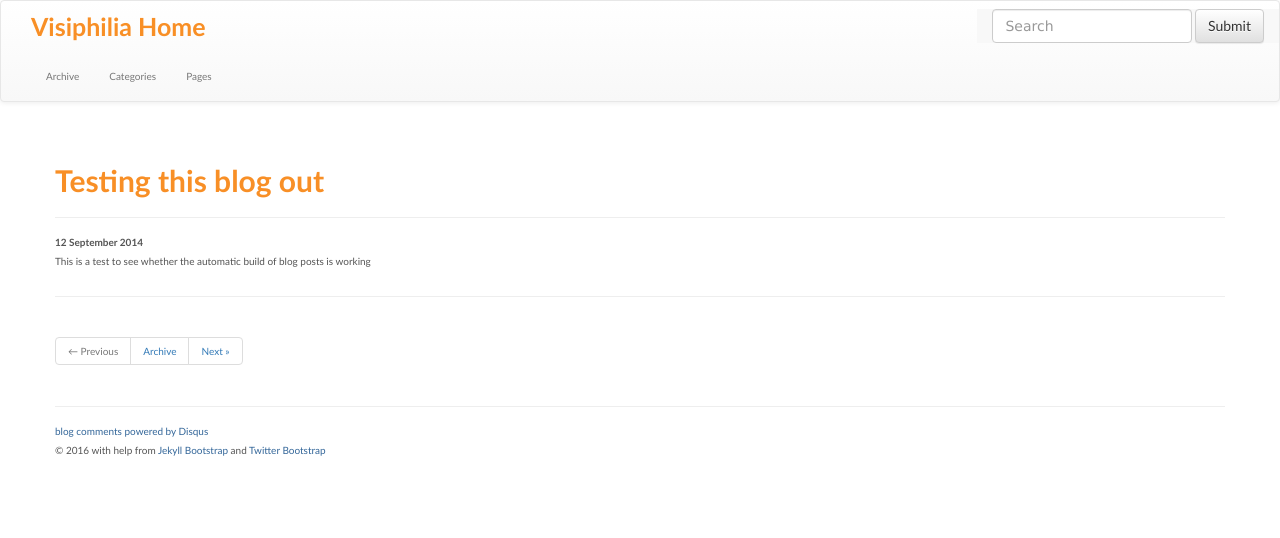
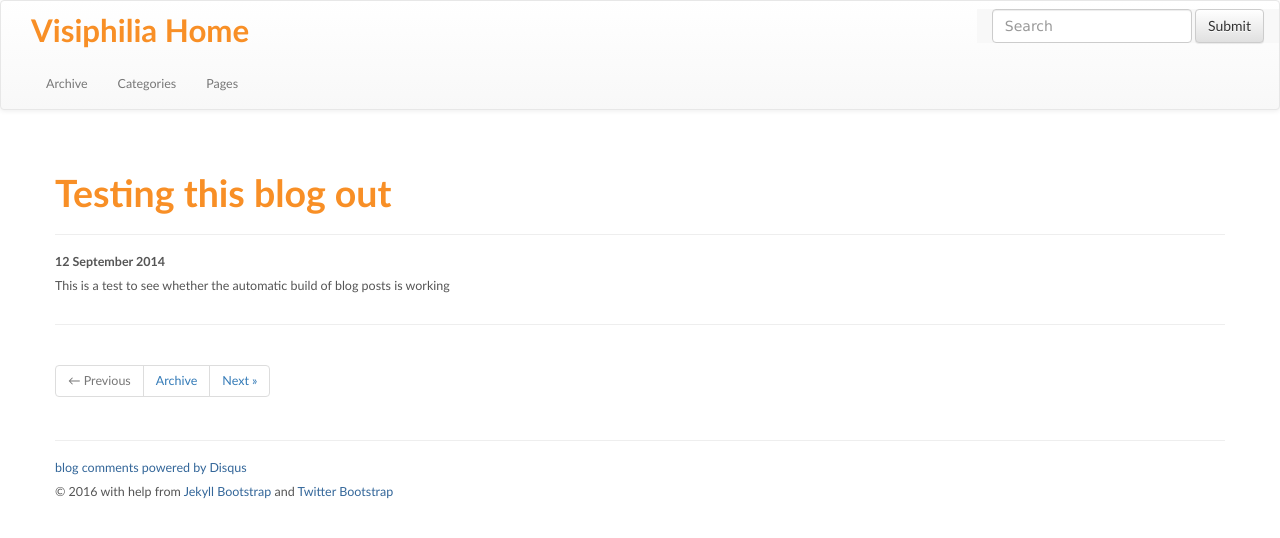
Before and after one commit to visiphilia/visiphilia.github.io, a Jekyll site: the page built from _posts/2014-09-12-testing-this-blog-out.md, in a window 1280 px wide. Shown: the top 538 px of the page. Built offline with Jekyll 4.4.1, drawn with Linux system fonts in a browser that asks for light colours; nearby versions of some CDN libraries; library files that are not in the unit come from our copies; comment, search, counter and statistics services are not loaded.

Commit message:
link to bootstrap css

```diff
--- a/_config.yml
+++ b/_config.yml
@@ -16,7 +16,7 @@
 
 navigation:
 - text: Home
-  url: http://visiphilia.github.io/index.html
+  url: http://visiphilia.org/index.html
 - text: Blog
   url: /index.html
   layout: post_ak
--- a/_includes/themes/bootstrap-3/default.html
+++ b/_includes/themes/bootstrap-3/default.html
@@ -12,14 +12,14 @@
     <meta name="viewport" content="width=device-width, initial-scale=1.0">
 
     <!-- Bootstrap styles -->
-    <link href="{{ ASSET_PATH }}/bootstrap/css/bootstrap.min.css" rel="stylesheet">
+    <link href="{{ ASSET_PATH }}bootstrap/css/bootstrap.min.css" rel="stylesheet">
     <!-- Optional theme -->
-    <link href="{{ ASSET_PATH }}/bootstrap/css/bootstrap-theme.min.css" rel="stylesheet">
+    <link href="{{ ASSET_PATH }}bootstrap/css/bootstrap-theme.min.css" rel="stylesheet">
     <!-- Sticky Footer -->
-    <link href="{{ ASSET_PATH }}/bootstrap/css/bs-sticky-footer.css" rel="stylesheet">
+    <link href="{{ ASSET_PATH }}bootstrap/css/bs-sticky-footer.css" rel="stylesheet">
 
     <!-- Custom styles -->
-    <link href="{{ ASSET_PATH }}/css/style.css?body=1" rel="stylesheet" type="text/css" media="all">
+    <link href="{{ ASSET_PATH }}css/style.css?body=1" rel="stylesheet" type="text/css" media="all">
 
     <!-- HTML5 Shim and Respond.js IE8 support of HTML5 elements and media queries -->
     <!-- WARNING: Respond.js doesn't work if you view the page via file:// -->
--- a/css/blogstyle.css
+++ b/css/blogstyle.css
@@ -19,7 +19,7 @@
 body {
 	margin: 0;
         padding: 0;
-	font: normal 1.0em/0.9em Candara, 'Trebuchet MS', Tahoma, sans-serif;
+	font: normal 1.25em/1.15em Candara, 'Trebuchet MS', Tahoma, sans-serif;
 	color: #555;
 	text-align: left;
 	background: #FFFFFF;
```
